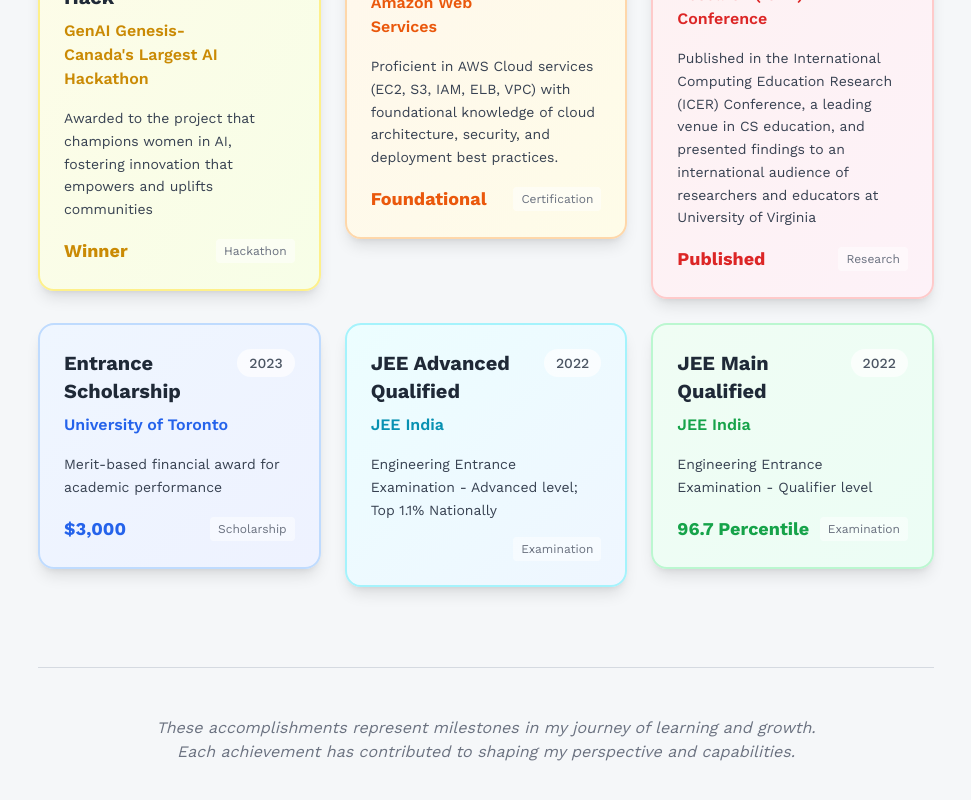
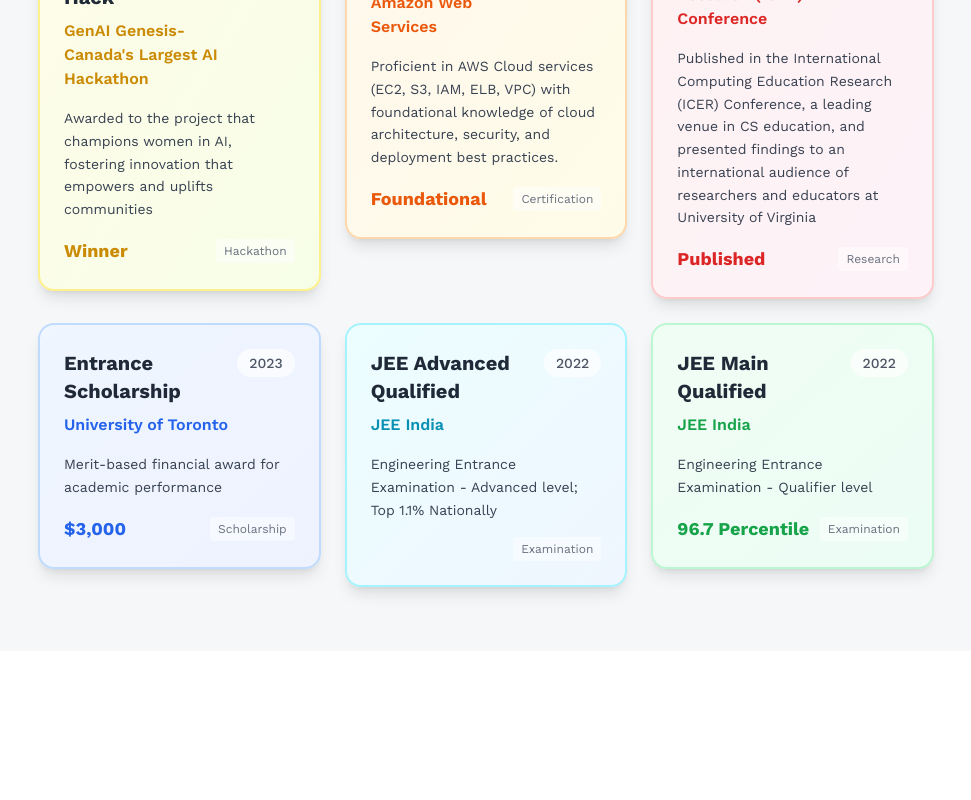
Before and after one commit to Khushi-Malik/KhushiPersonalWebsite, a React (Vite) app in the folder khushi-portfolio/: page /achievement in a window 1280 px wide. Shown: the part 830-1630 px from the top of the page, without its empty margins (154-1125 px from the left). After the commit the page ends 1481 px from the top, so only its background shows below. Built offline with nearby package versions, Linux system fonts and the light colour scheme.

Commit message:
achievement fixed

```diff
--- a/khushi-portfolio/src/pages/Achievement.jsx
+++ b/khushi-portfolio/src/pages/Achievement.jsx
@@ -177,14 +177,6 @@ const Achievement = () => {
             );
           })}
         </div>
-
-        {/* Simple footer */}
-        <div className="mt-20 text-center border-t border-gray-200 pt-12">
-          <p className="text-gray-500 italic max-w-2xl mx-auto">
-            These accomplishments represent milestones in my journey of learning and growth.
-            Each achievement has contributed to shaping my perspective and capabilities.
-          </p>
-        </div>
       </div>
     </section>
   )
```
